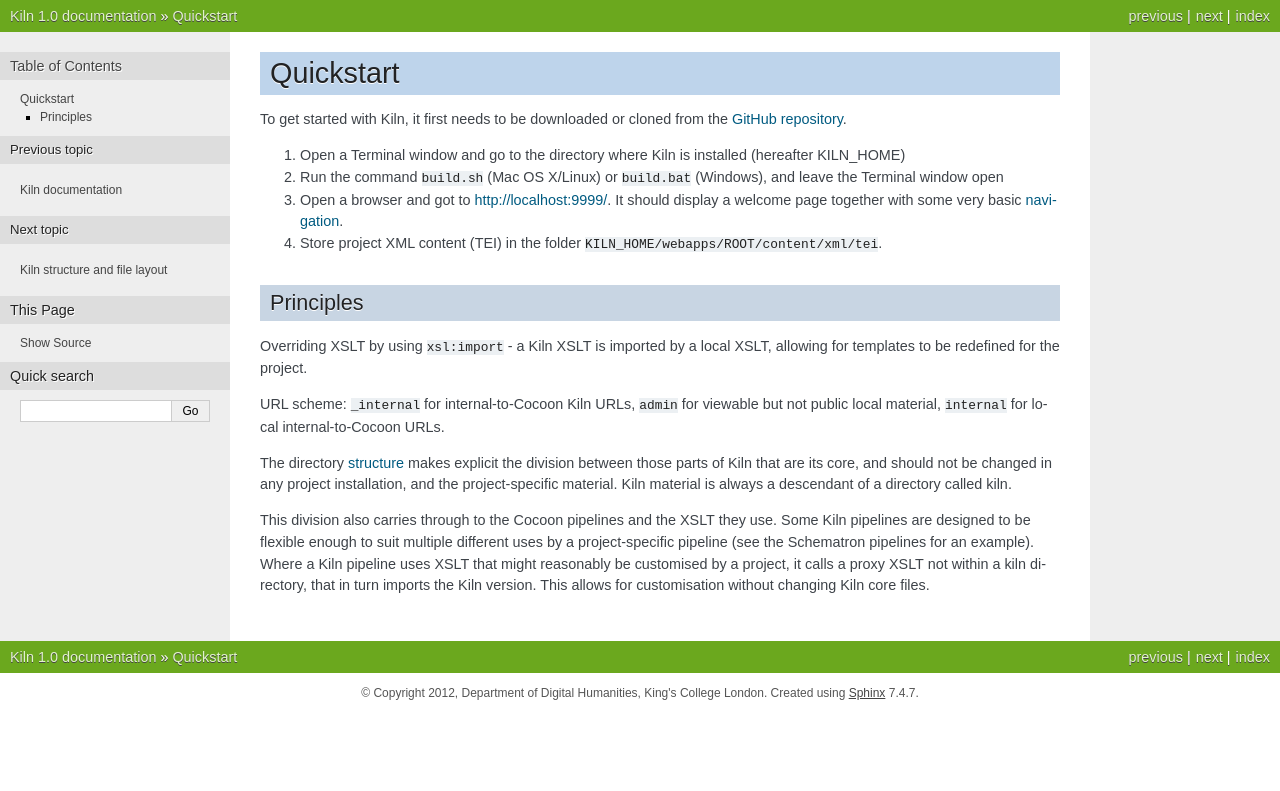
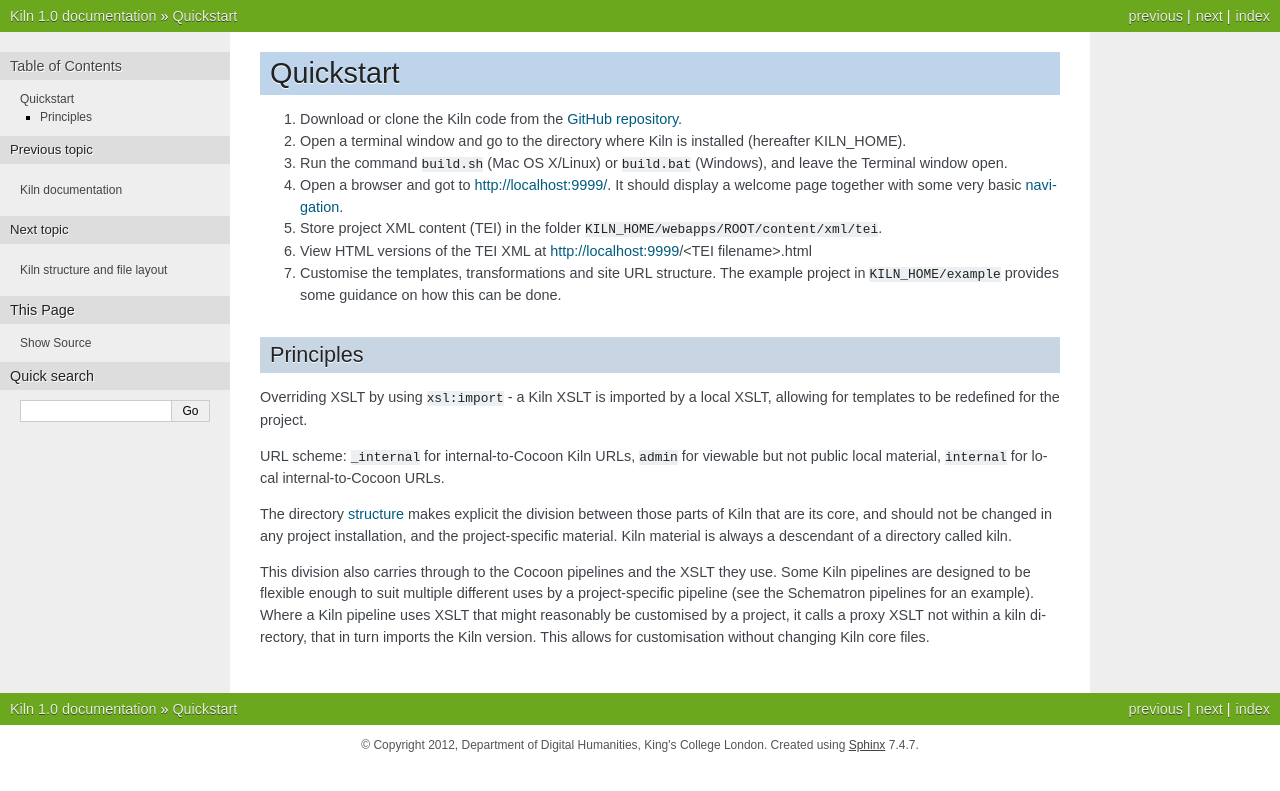
Before and after one commit to kcl-ddh/kiln, a Sphinx documentation site: the page built from docs/source/quickstart.rst, in a window 1280 px wide. Shown: the top 791 px of the page. Built offline with Sphinx 7.4.7, drawn with Linux system fonts in a browser that asks for light colours.

Commit message:
Updated the quickstart documentation (in a minor way).

```diff
--- a/docs/source/quickstart.rst
+++ b/docs/source/quickstart.rst
@@ -3,17 +3,20 @@
 Quickstart
 ==========
 
-To get started with Kiln, it first needs to be downloaded or cloned from
-the `GitHub repository`_.
-
-#. Open a Terminal window and go to the directory where Kiln is installed
-   (hereafter KILN_HOME)
+#. Download or clone the Kiln code from the `GitHub repository`_.
+#. Open a terminal window and go to the directory where Kiln is installed
+   (hereafter KILN_HOME).
 #. Run the command ``build.sh`` (Mac OS X/Linux) or ``build.bat`` (Windows),
-   and leave the Terminal window open
+   and leave the Terminal window open.
 #. Open a browser and got to http://localhost:9999/. It should display a
    welcome page together with some very basic :ref:`navigation <navigation>`.
 #. Store project XML content (TEI) in the folder
    ``KILN_HOME/webapps/ROOT/content/xml/tei``.
+#. View HTML versions of the TEI XML at http://localhost:9999/<TEI
+   filename>.html
+#. Customise the templates, transformations and site URL
+   structure. The example project in ``KILN_HOME/example`` provides
+   some guidance on how this can be done.
 
 Principles
 ----------
```
